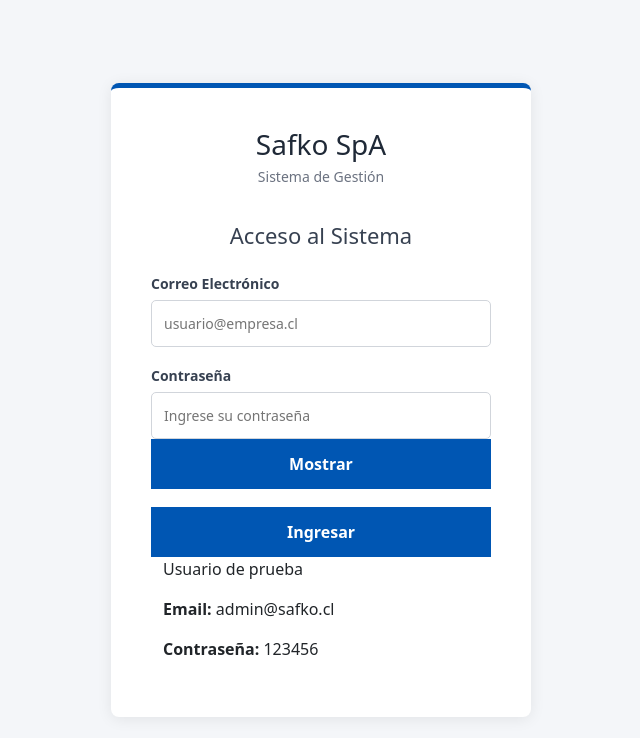
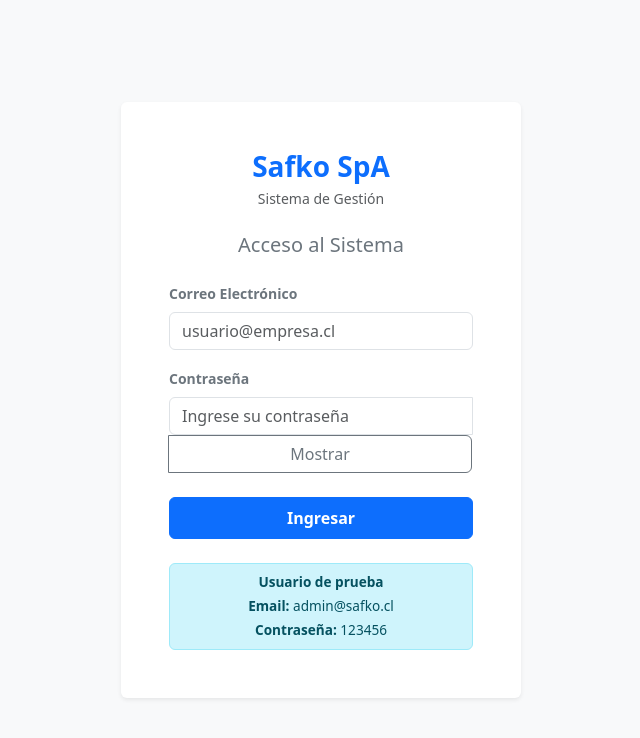
Before and after one commit to jearson-roa/safko-frontend, a React (Vite) app: page / in a window 1280 px wide. Shown: the top 738 px of the page, without its empty margins (319-959 px from the left). Built offline with nearby package versions, Linux system fonts and the light colour scheme.

Commit message:
Modificacion en el estilo del login aplicando bootstrap

```diff
--- a/src/pages/Login.jsx
+++ b/src/pages/Login.jsx
@@ -44,50 +44,76 @@
     mensaje="Cargando..." />
   }
 return (
-    <div className="login-container">
-      <div className="login-box">
+  <div className="container-fluid min-vh-100 d-flex align-items-center justify-content-center bg-light">
+    <div className="card shadow-sm border-0" style={{ maxWidth: '400px', width: '100%' }}>
+      <div className="card-body p-4 p-md-5">
 
-        <div className="empresa">
-          <h1>Safko SpA</h1>
-          <p>Sistema de Gestión</p>
+        {/* Encabezado de la Empresa */}
+        <div className="text-center mb-4">
+          <h1 className="h3 mb-1 fw-bold text-primary">Safko SpA</h1>
+          <p className="text-muted small">Sistema de Gestión</p>
         </div>
 
+        {/* Formulario */}
         <form onSubmit={iniciarSesion}>
-          <h2>Acceso al Sistema</h2>
+          <h2 className="h5 text-center mb-4 text-secondary">Acceso al Sistema</h2>
 
-          <div className="campo">
-            <label>Correo Electrónico</label>
+          {/* Campo: Correo Electrónico */}
+          <div className="mb-3">
+            <label className="form-label text-secondary small fw-semibold">Correo Electrónico</label>
             <input
               type="email"
+              className="form-control"
               placeholder="usuario@empresa.cl"
               value={email}
               onChange={(e) => setEmail(e.target.value)}
+              required
             />
           </div>
 
-          <div className="campo">
-            <label>Contraseña</label>
+          {/* Campo: Contraseña */}
+          <div className="mb-4">
+            <label className="form-label text-secondary small fw-semibold">Contraseña</label>
+            <div className="input-group">
               <input
-              type={showPassword ? "text": "password"}
+                type={showPassword ? "text" : "password"}
+                className="form-control"
                 placeholder="Ingrese su contraseña"
                 value={password}
                 onChange={(e) => setPassword(e.target.value)}
+                required
               />
-            <button type="button" onClick={() => setShowPassword(!showPassword)}>
+              <button
+                className="btn btn-outline-secondary"
+                type="button"
+                onClick={() => setShowPassword(!showPassword)}
+              >
                 {showPassword ? "Ocultar" : "Mostrar"}
               </button>
             </div>
+          </div>
 
-          <button type="submit" disabled={cargando}>
+          {/* Botón de Ingreso */}
+          <button
+            type="submit"
+            className="btn btn-primary w-100 py-2 mb-4 fw-bold"
+            disabled={cargando}
+          >
+            {cargando ? (
+              <span className="spinner-border spinner-border-sm me-2" role="status" aria-hidden="true"></span>
+            ) : null}
             Ingresar
           </button>
 
-          <div className="container">
-            <p>Usuario de prueba</p>
-              <p><strong>Email:</strong> admin@safko.cl</p>
-            <p><strong>Contraseña:</strong> 123456</p>
+          {/* Credenciales de Prueba */}
+          <div className="alert alert-info text-center p-2 mb-0" style={{ fontSize: '0.85rem' }}>
+            <p className="mb-1 fw-bold">Usuario de prueba</p>
+            <p className="mb-1"><strong>Email:</strong> admin@safko.cl</p>
+            <p className="mb-0"><strong>Contraseña:</strong> 123456</p>
           </div>
         </form>
+
+      </div>
     </div>
   </div>
 );
```
Lines whose indentation alone changed are shown as unchanged.
